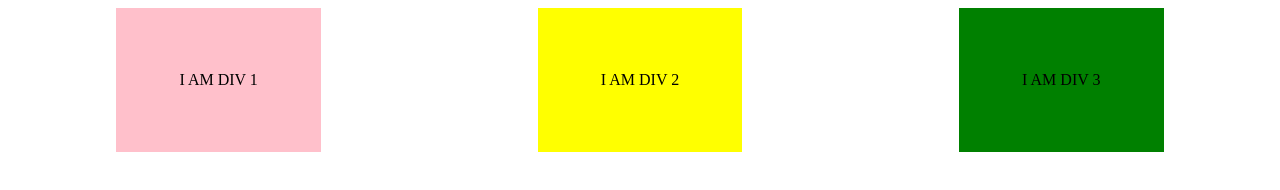
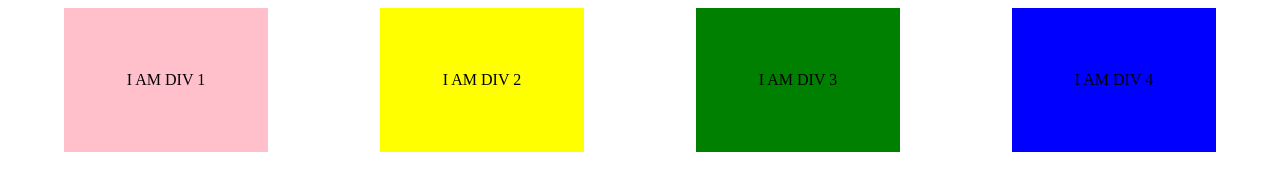
Before and after one commit to nehapol1108/33353_M11Mock, a plain HTML site: page index.html in a window 1280 px wide. Drawn offline with Linux system fonts and the light colour scheme.

Commit message:
second commit

```diff
--- a/index.html
+++ b/index.html
@@ -13,6 +13,7 @@
         <div class="bgg1">I AM DIV 1</div>
         <div class="bgg2">I AM DIV 2</div>
         <div class="bgg3">I AM DIV 3</div>
+        <div class="bgg4">I AM DIV 4</div>
     </div>
 </body>
 </html>
--- a/style.css
+++ b/style.css
@@ -20,3 +20,8 @@
     padding: 5%;
     margin: auto;
 }
+.bgg4{
+    background-color: blue;
+    padding: 5%;
+    margin: auto;
+}
```
